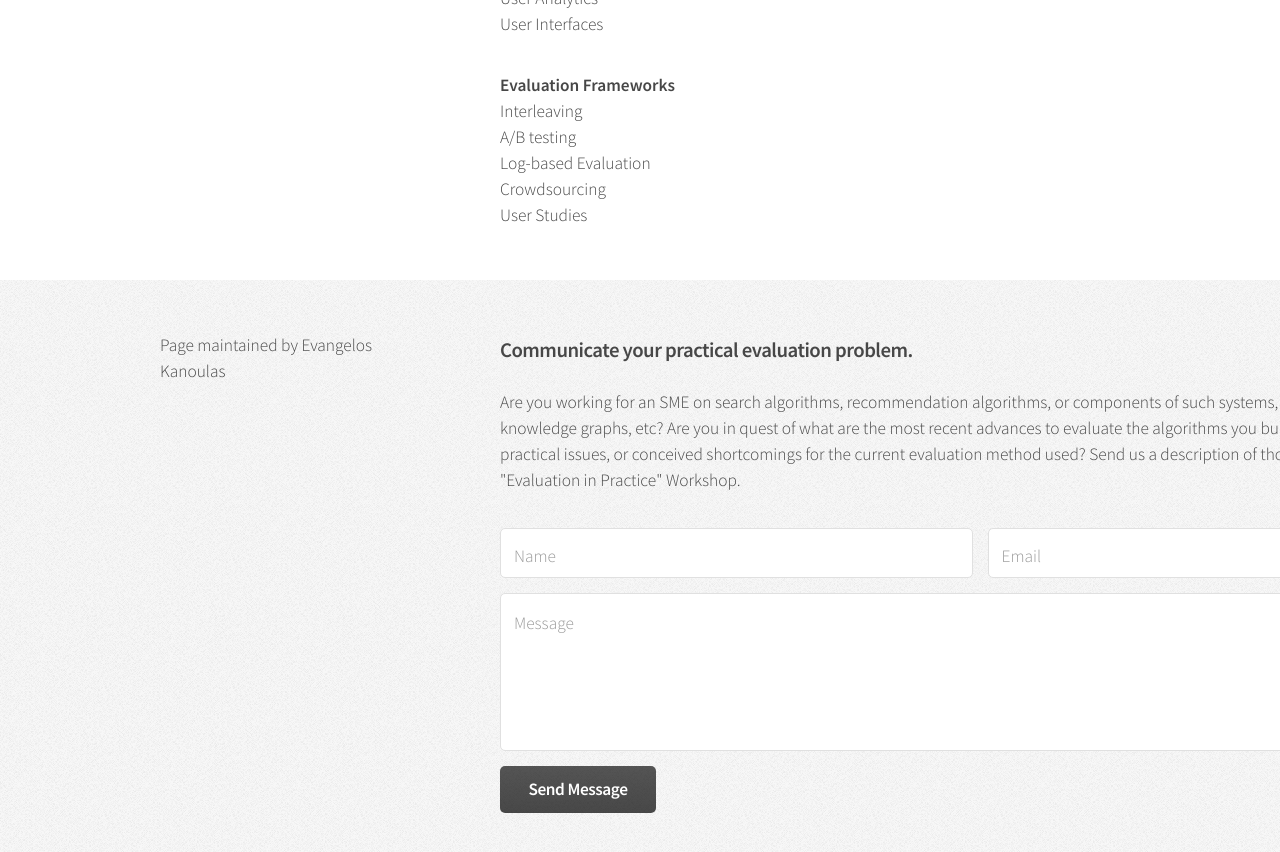
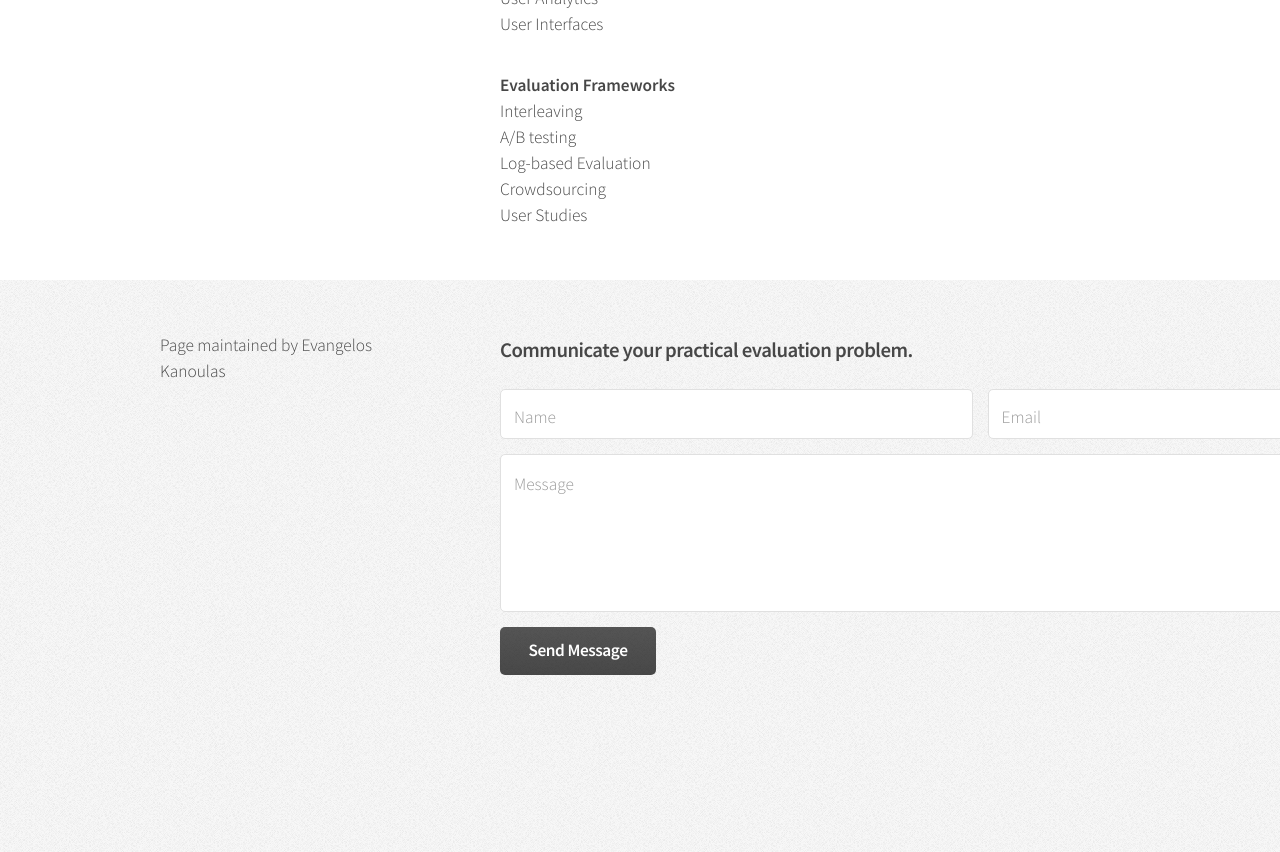
Before and after one commit to ekanou/RealEval, a Jekyll site: the page built from index.html, in a window 1280 px wide and 900 px high, scrolled down 915 px. Shown: the top 852 px of the window. Built offline with Jekyll 4.4.1, drawn with Linux system fonts in a browser that asks for light colours; the list of posts is cut into pages by our own code; after the commit the page ends 1676 px from its top, so only the background shows below that.

Commit message:
Update message.html

```diff
--- a/_includes/message.html
+++ b/_includes/message.html
@@ -4,7 +4,6 @@
 					<div class="row ">
 						<section class="12u">
 							<h3>Communicate your practical evaluation problem.</h3>
-							<p>Are you working for an SME on search algorithms, recommendation algorithms, or components of such systems, e.g. semantics, knowledge graphs, etc? Are you in quest of what are the most recent advances to evaluate the algorithms you built? Do you have any practical issues, or conceived shortcomings for the current evaluation method used? Send us a description of those and participate in the "Evaluation in Practice" Workshop.</p>
 							<form>
 								<div class="row half collapse-at-2">
 									<div class="6u">
```
